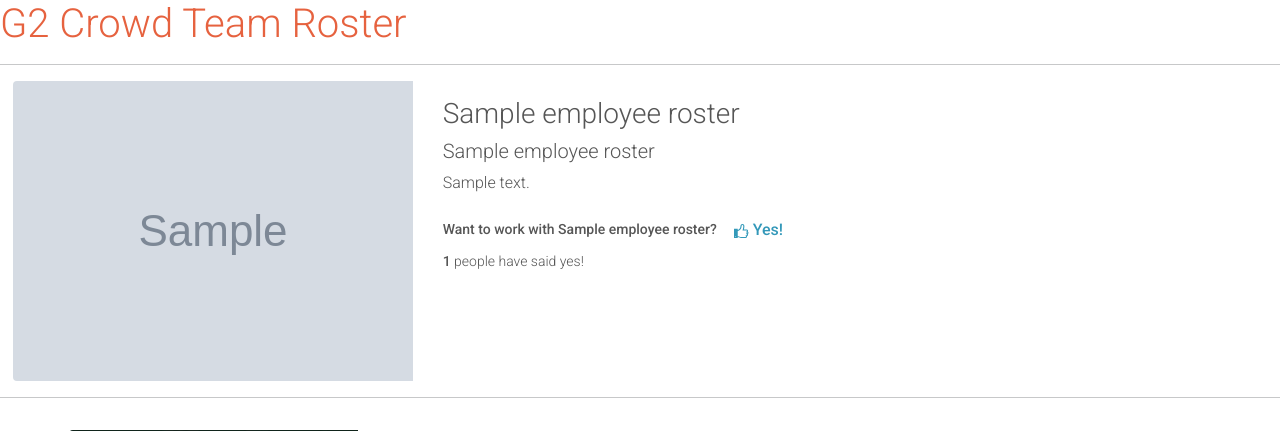
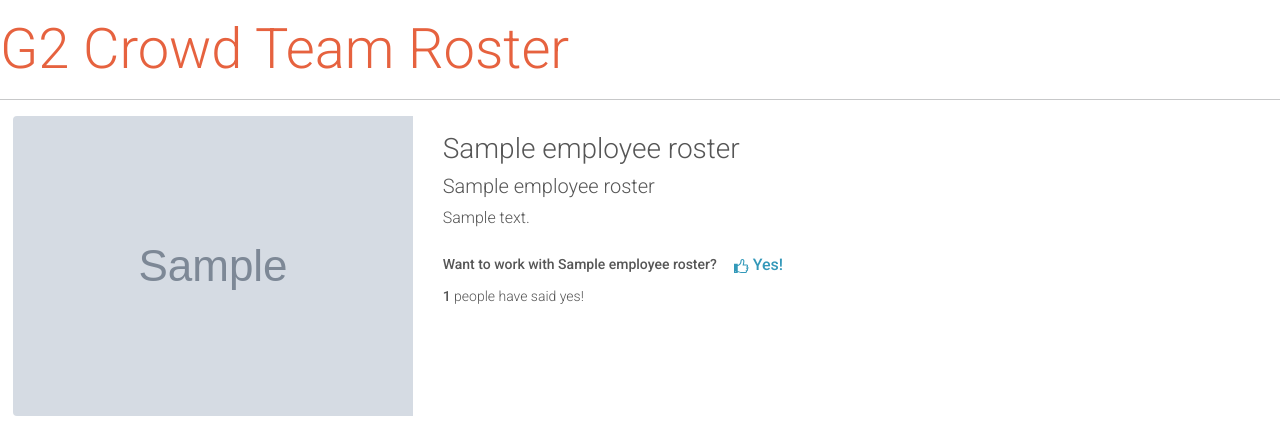
Before and after one commit to violatido/roster, a Django app: template roster/templates/roster/index.html in a window 1280 px wide. Shown: the top 431 px of the page. Run offline with Django 3.2, Linux system fonts and the light colour scheme; the template is opened without the code that fills it: most values are stand-ins (such as "Sample title", 1, 10 or a date in 2020); grey boxes marked "Sample" are stand-in pictures.

Commit message:
Minor changes to color/size styling

```diff
--- a/roster/static/css/roster.css
+++ b/roster/static/css/roster.css
@@ -10,11 +10,10 @@
 }
 
 .btn:focus {
-    color: #3398B9;
     box-shadow: none;
 }
 
-.filter-green{
+.filter-blue{
     filter: invert(48%) sepia(69%) saturate(492%) hue-rotate(148deg) brightness(96%) contrast(79%);
 }
 
@@ -26,6 +25,7 @@
     color: #E6623F;
     font-weight: 300;
     font-family: Roboto, sans-serif;
+    font-size: 3.5rem;
 }
 
 h3, h5, p {
--- a/roster/templates/roster/index.html
+++ b/roster/templates/roster/index.html
@@ -10,7 +10,7 @@
     <title>G2 Roster Page</title>
 </head>
 <body>
-    <div class="row">
+    <div class="row mt-3">
         <div class="col">
             <h1>G2 Crowd Team Roster</h1>
             <hr>
@@ -30,7 +30,7 @@
                     <p class="card-text m-0 d-flex align-items-center">
                         <small class=""><strong>Want to work with {{  e.name }}?</strong></small>
                         <button class="btn ps-3" id="vote-button-{{ e.id }}" onclick="addVote('{{ e.id }}')">
-                            <img src="/static/images/thumbs-up.svg" alt="thumbs up icon" class="filter-green" width="15px" height="15px"> Yes!
+                            <img src="/static/images/thumbs-up.svg" alt="thumbs up icon" class="filter-blue" width="15px" height="15px"> Yes!
                         </button>
                     </p>
                     <p class="card-text"><small><strong id = "vote-count-{{ e.id }}">{{ e.vote_count }}</strong> people have said yes!</small></p>
```
